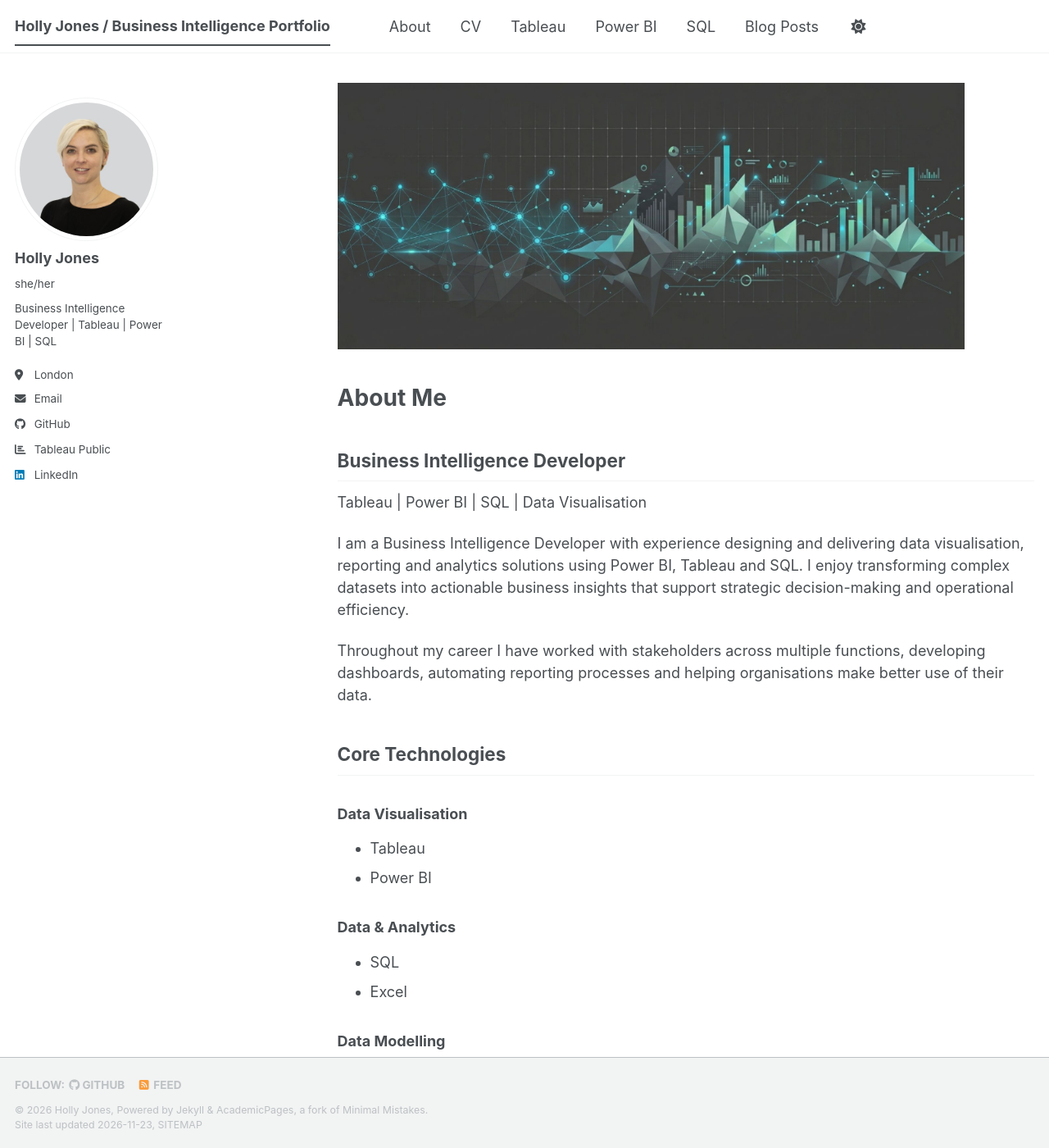
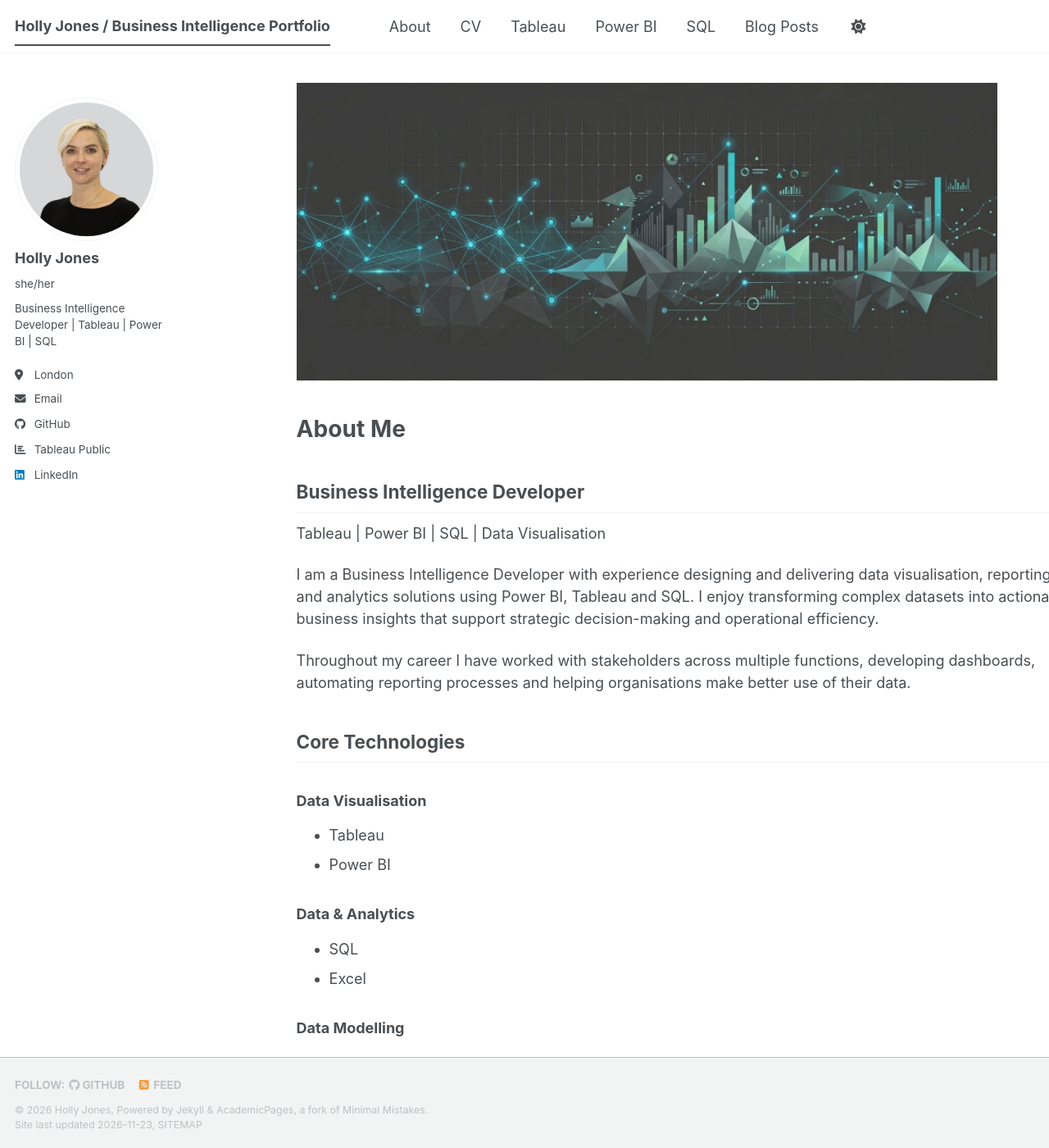
Before and after one commit to hjones87/hjones87.github.io, a Jekyll site: the page built from _pages/about.md, in a window 1280 px wide and 1400 px high. Shown: the whole window at 82% size. Built offline with Jekyll 4.4.1, drawn with Linux system fonts in a browser that asks for light colours; a script bundle is joined from its source files by our own code; a style sheet for code colours, icons or effects is not loaded.

Commit message:
Update _page.scss

```diff
--- a/_sass/layout/_page.scss
+++ b/_sass/layout/_page.scss
@@ -26,7 +26,7 @@
   .page__inner-wrap {
     @include full();
 
-    padding-left: 100px;
+    margin-left: 50px;
 
     .page__content,
     .page__meta,
```
